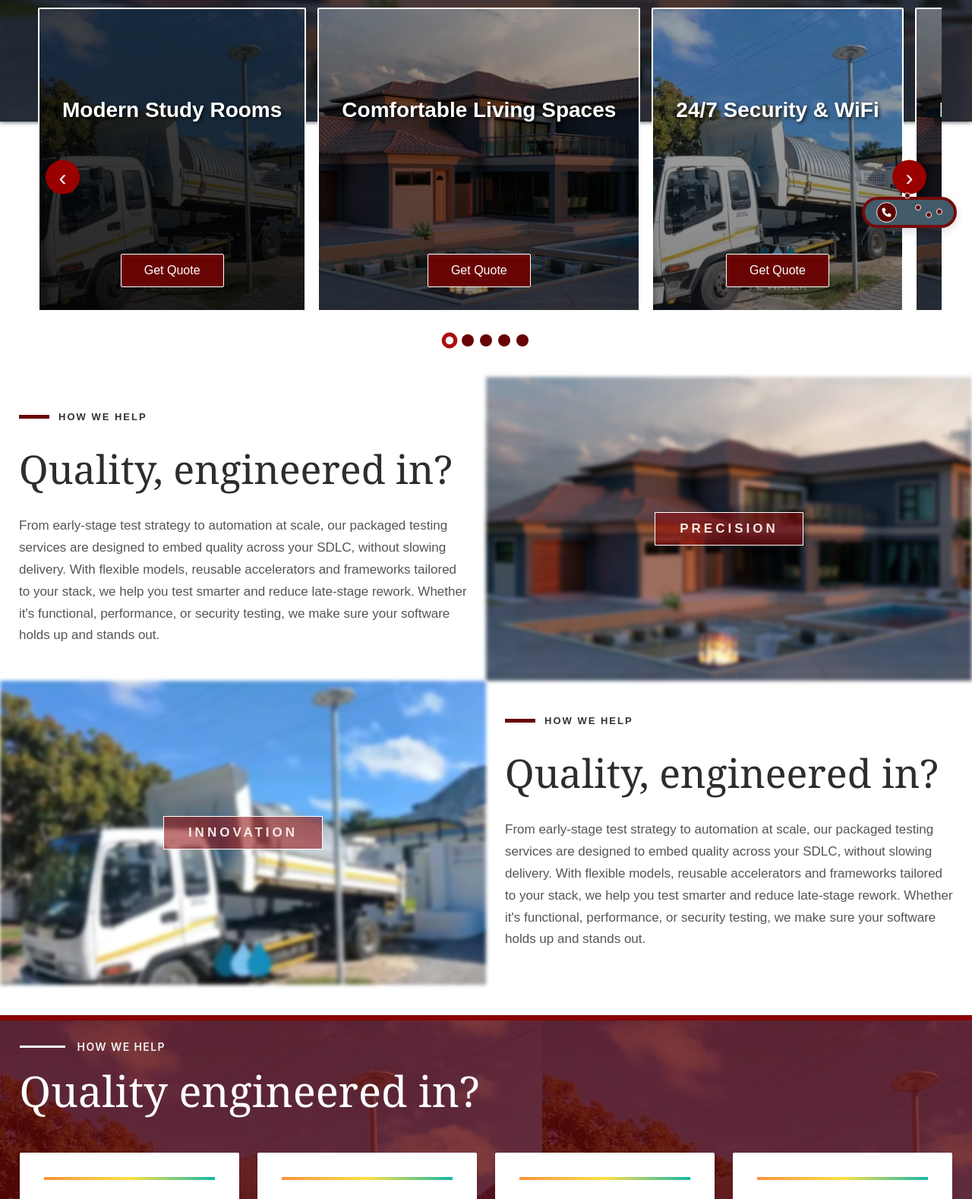
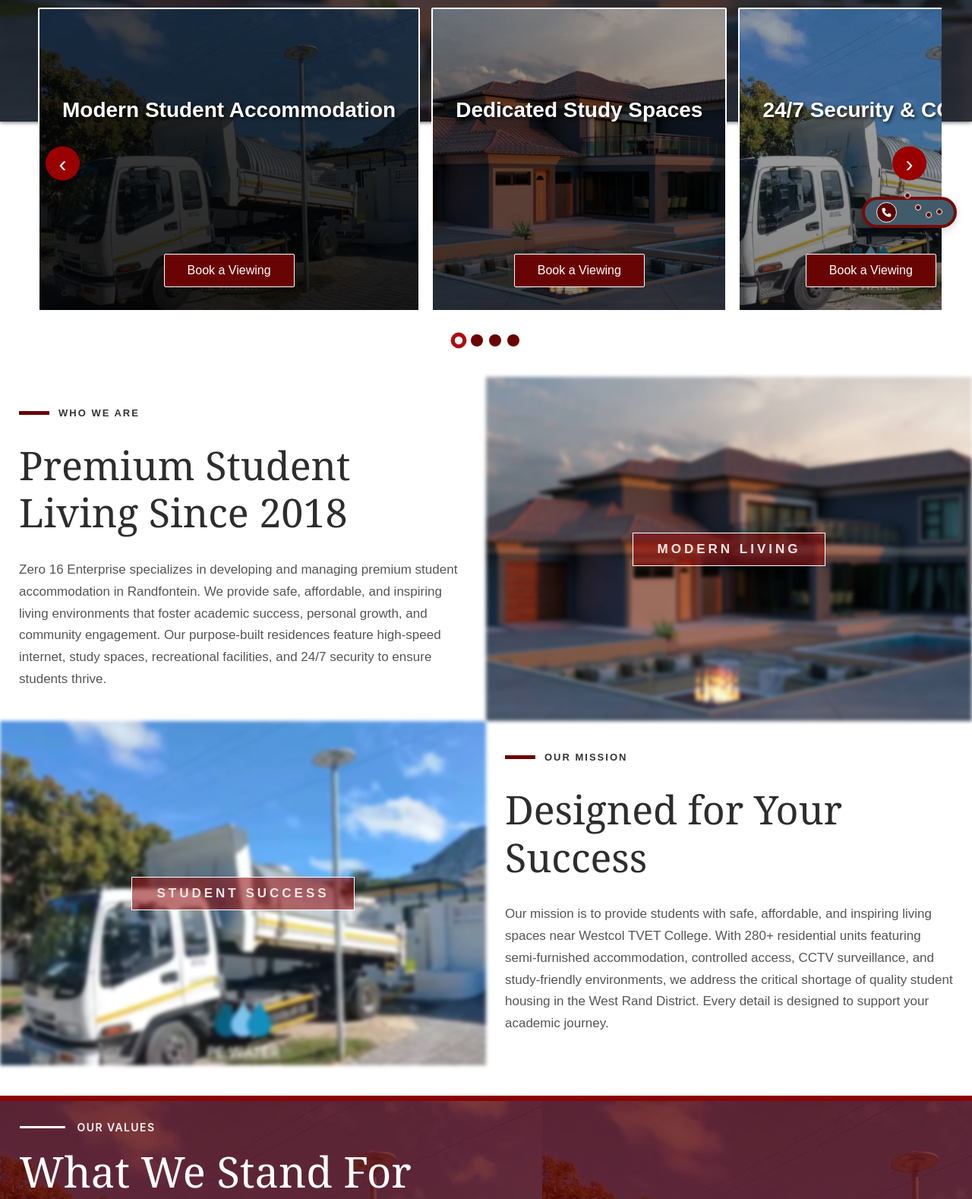
Before and after one commit to 0-chrollo/zero-16, a plain HTML site: page index.html in a window 1280 px wide. Shown: the part 480-2058 px from the top of the page at 76% size. Drawn offline with Linux system fonts and the light colour scheme.

Commit message:
checkwer

```diff
--- a/index.html
+++ b/index.html
@@ -671,35 +671,29 @@
                     <div class="carousel-track" id="carouselTrack">
                         <div class="carousel-slide slide-1">
                             <div class="slide-content">
-                                <div class="slide-text">Modern Study Rooms</div>
-                                <a href="#" class="slide-link">Get Quote</a>
+                                <div class="slide-text">Modern Student Accommodation</div>
+                                <a href="#contact" class="slide-link">Book a Viewing</a>
                             </div>
                         </div>
                         <div class="carousel-slide slide-2">
                             <div class="slide-content">
-                                <div class="slide-text">Comfortable Living Spaces</div>
-                                <a href="#" class="slide-link">Get Quote</a>
+                                <div class="slide-text">Dedicated Study Spaces</div>
+                                <a href="#contact" class="slide-link">Book a Viewing</a>
                             </div>
                         </div>
                         <div class="carousel-slide slide-3">
                             <div class="slide-content">
-                                <div class="slide-text">24/7 Security & WiFi</div>
-                                <a href="#" class="slide-link">Get Quote</a>
+                                <div class="slide-text">24/7 Security & CCTV</div>
+                                <a href="#contact" class="slide-link">Book a Viewing</a>
                             </div>
                         </div>
                         <div class="carousel-slide slide-4">
                             <div class="slide-content">
-                                <div class="slide-text">Fully Furnished Rooms</div>
-                                <a href="#" class="slide-link">Get Quote</a>
-                            </div>
-                        </div>
-                        <div class="carousel-slide slide-5">
-                            <div class="slide-content">
-                                <div class="slide-text">Community Spaces</div>
-                                <a href="#" class="slide-link">Get Quote</a>
-                            </div>
-                        </div>
-
+                                <div class="slide-text">Recreational Facilities</div>
+                                <a href="#contact" class="slide-link">Book a Viewing</a>
+                            </div>
+                        </div>
+                    </div>
                     </div>
 
                     <button class="carousel-nav carousel-prev" onclick="prevSlide()">‹</button>
@@ -711,7 +705,7 @@
                     <span class="indicator" onclick="scrollToSlide(1)"></span>
                     <span class="indicator" onclick="scrollToSlide(2)"></span>
                     <span class="indicator" onclick="scrollToSlide(3)"></span>
-                    <span class="indicator" onclick="scrollToSlide(4)"></span>
+
 
                 </div>
             </div>
@@ -950,31 +944,31 @@
 <div class="container">
     <div class="section text-section top-left">
         <div class="label">
-                <span>HOW WE HELP</span>
-            </div>
-            <h2 class="heading">Quality, engineered in?</h2>
+            <span>WHO WE ARE</span>
+        </div>
+        <h2 class="heading">Premium Student Living Since 2018</h2>
         <p class="description">
-                From early-stage test strategy to automation at scale, our packaged testing services are designed to embed quality across your SDLC, without slowing delivery. With flexible models, reusable accelerators and frameworks tailored to your stack, we help you test smarter and reduce late-stage rework. Whether it's functional, performance, or security testing, we make sure your software holds up and stands out.
+            Zero 16 Enterprise specializes in developing and managing premium student accommodation in Randfontein. We provide safe, affordable, and inspiring living environments that foster academic success, personal growth, and community engagement. Our purpose-built residences feature high-speed internet, study spaces, recreational facilities, and 24/7 security to ensure students thrive.
         </p>
     </div>
 
     <div class="section image-section top-right">
         <div class="image-overlay" style="background-image: url('view1.webp');"></div>
-            <div class="image-text">Precision</div>
+        <div class="image-text">Modern Living</div>
     </div>
 
     <div class="section image-section bottom-left">
         <div class="image-overlay" style="background-image: url('deliverytruck.webp');"></div>
-            <div class="image-text">Innovation</div>
+        <div class="image-text">Student Success</div>
     </div>
 
     <div class="section text-section bottom-right">
         <div class="label">
-                <span>HOW WE HELP</span>
-            </div>
-            <h2 class="heading">Quality, engineered in?</h2>
+            <span>OUR MISSION</span>
+        </div>
+        <h2 class="heading">Designed for Your Success</h2>
         <p class="description">
-                From early-stage test strategy to automation at scale, our packaged testing services are designed to embed quality across your SDLC, without slowing delivery. With flexible models, reusable accelerators and frameworks tailored to your stack, we help you test smarter and reduce late-stage rework. Whether it's functional, performance, or security testing, we make sure your software holds up and stands out.
+            Our mission is to provide students with safe, affordable, and inspiring living spaces near Westcol TVET College. With 280+ residential units featuring semi-furnished accommodation, controlled access, CCTV surveillance, and study-friendly environments, we address the critical shortage of quality student housing in the West Rand District. Every detail is designed to support your academic journey.
         </p>
     </div>
 </div>
@@ -1166,8 +1160,8 @@
     <div class="main-wrapper">
         <div class="content-area">
             <div class="header-section">
-                    <div class="header-label">HOW WE HELP</div>
-                    <h1 class="header-title">Quality engineered in?</h1>
+                <div class="header-label">OUR VALUES</div>
+                <h1 class="header-title">What We Stand For</h1>
             </div>
 
             <div class="cards-layout">
@@ -1176,7 +1170,7 @@
                     <div class="inner-content">
                         <div class="top-divider"></div>
                         <p class="description-text">
-                                We are committed to being a responsible and ethical business, this run through our business and operations day-to-day, it is part of who we are as Morgan Sindall Infrastructure.
+                            We constantly seek new and better ways to serve our students, from modern amenities to sustainable building practices that create inspiring living environments.
                         </p>
                         <button class="cta-button">
                             <span class="btn-label">INNOVATION</span>
@@ -1192,7 +1186,7 @@
                     <div class="inner-content">
                         <div class="top-divider"></div>
                         <p class="description-text">
-                                It means behaving with integrity towards all stakeholders and having a positive impact on the communities where we work.
+                            We are committed to delivering high-quality, well-maintained accommodation with premium amenities that meet the highest standards for student living.
                         </p>
                         <button class="cta-button">
                             <span class="btn-label">QUALITY</span>
@@ -1208,7 +1202,7 @@
                     <div class="inner-content">
                         <div class="top-divider"></div>
                         <p class="description-text">
-                                To ensure we are always doing the right thing and are adaptable, are responsible business approach is supported by our Total Commitments.
+                            We conduct our business with honesty and transparency, building trust with students, parents, and partners through ethical practices and reliable service.
                         </p>
                         <button class="cta-button">
                             <span class="btn-label">INTEGRITY</span>
@@ -1224,7 +1218,7 @@
                     <div class="inner-content">
                         <div class="top-divider"></div>
                         <p class="description-text">
-                                We believe in transparency, accountability, and making meaningful contributions to society through our infrastructure projects.
+                            We take responsibility for our students' safety, well-being, and success, ensuring every commitment we make is fulfilled with excellence and care.
                         </p>
                         <button class="cta-button">
                             <span class="btn-label">ACCOUNTABILITY</span>
```
Lines whose indentation alone changed are shown as unchanged.
